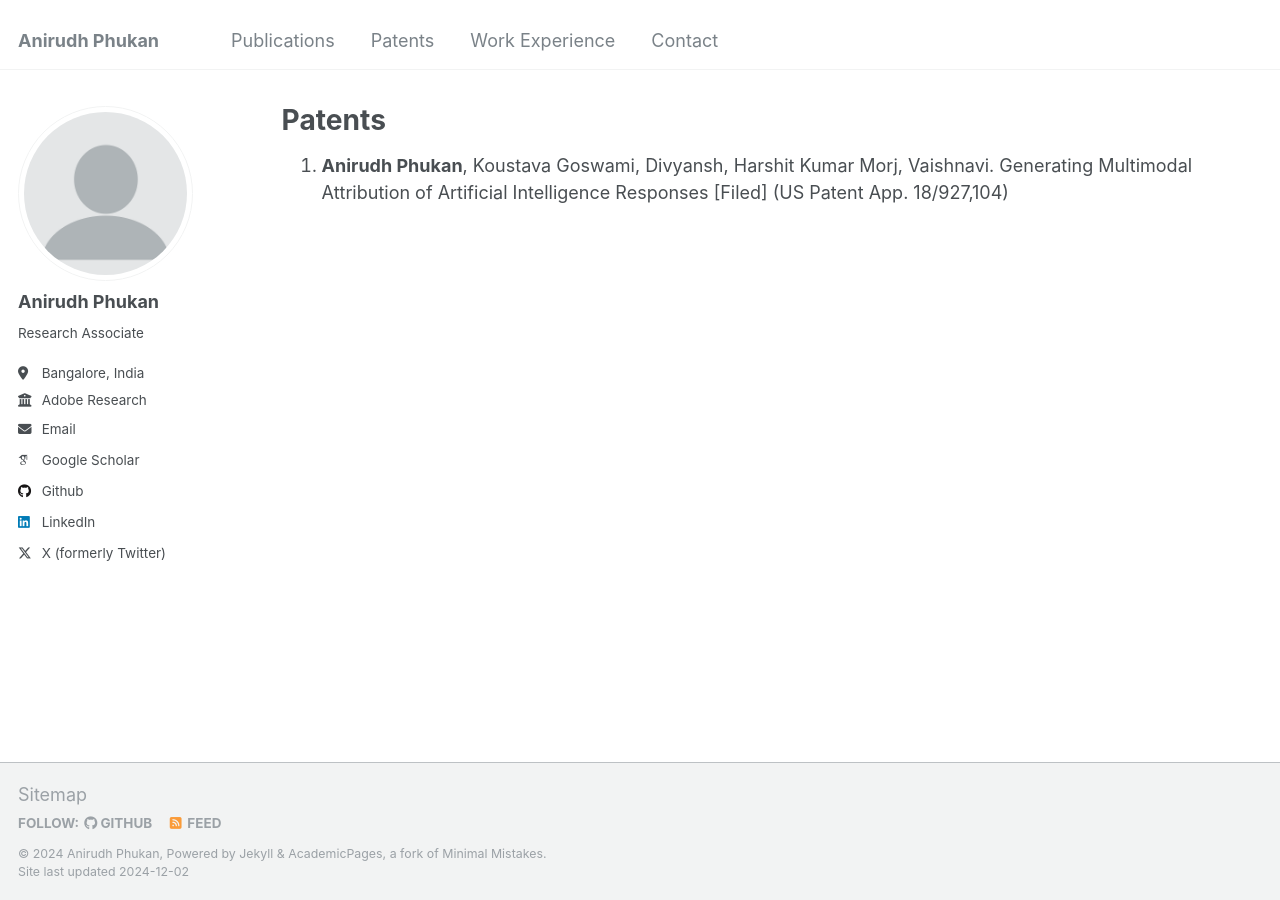
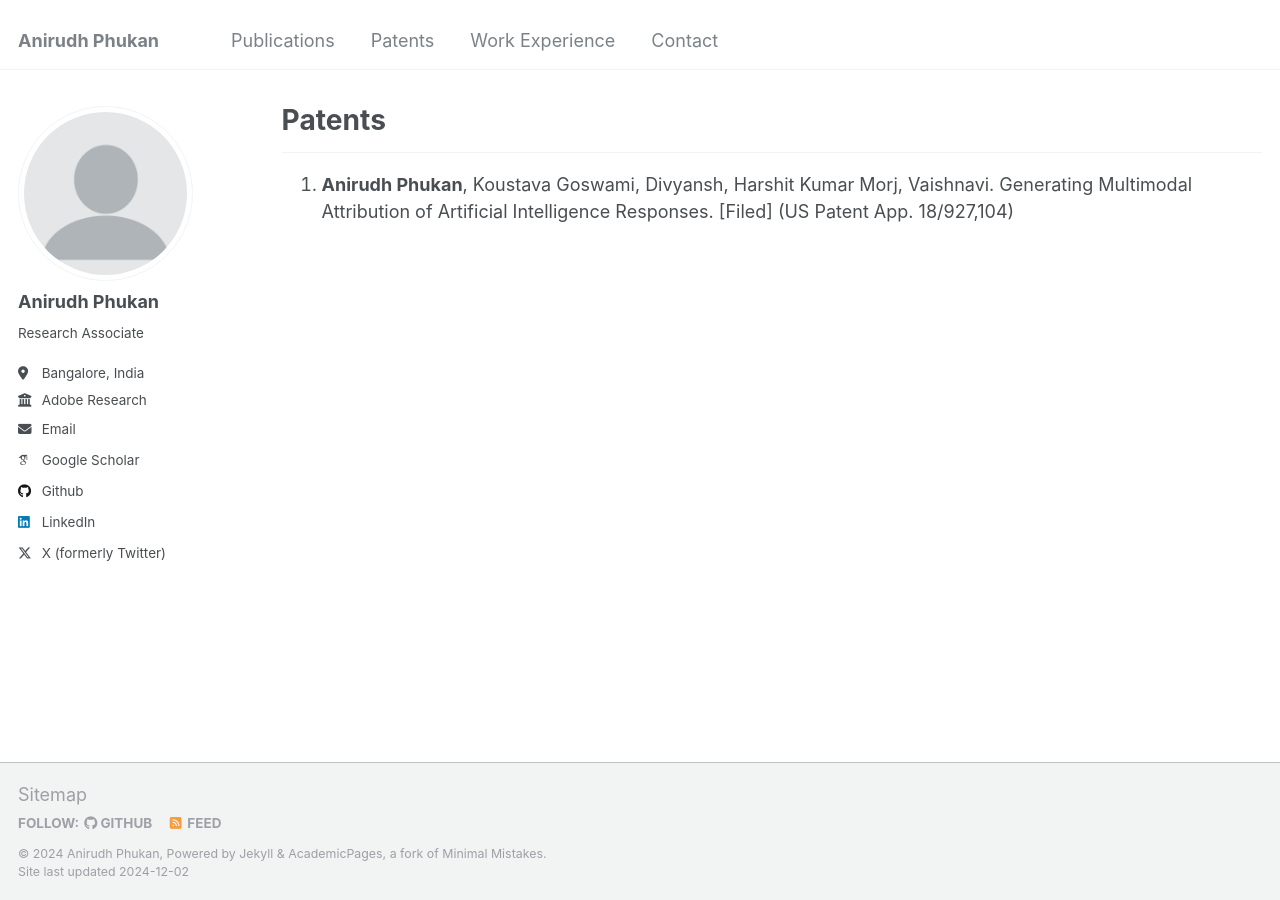
Before and after one commit to Anirudh-Phukan/Anirudh-Phukan.github.io, a Jekyll site: the page built from _pages/patents.md, in a window 1280 px wide. Built offline with Jekyll 4.4.1, drawn with Linux system fonts in a browser that asks for light colours; some web fonts are replaced.

```diff
--- a/_pages/patents.md
+++ b/_pages/patents.md
@@ -5,4 +5,6 @@ permalink: /patents/
 author_profile: true
 ---
 
-1. **Anirudh Phukan**, Koustava Goswami, Divyansh, Harshit Kumar Morj, Vaishnavi. Generating Multimodal Attribution of Artificial Intelligence Responses [Filed] (US Patent App. 18/927,104)
+---
+
+1. **Anirudh Phukan**, Koustava Goswami, Divyansh, Harshit Kumar Morj, Vaishnavi. Generating Multimodal Attribution of Artificial Intelligence Responses. [Filed] (US Patent App. 18/927,104)
```
